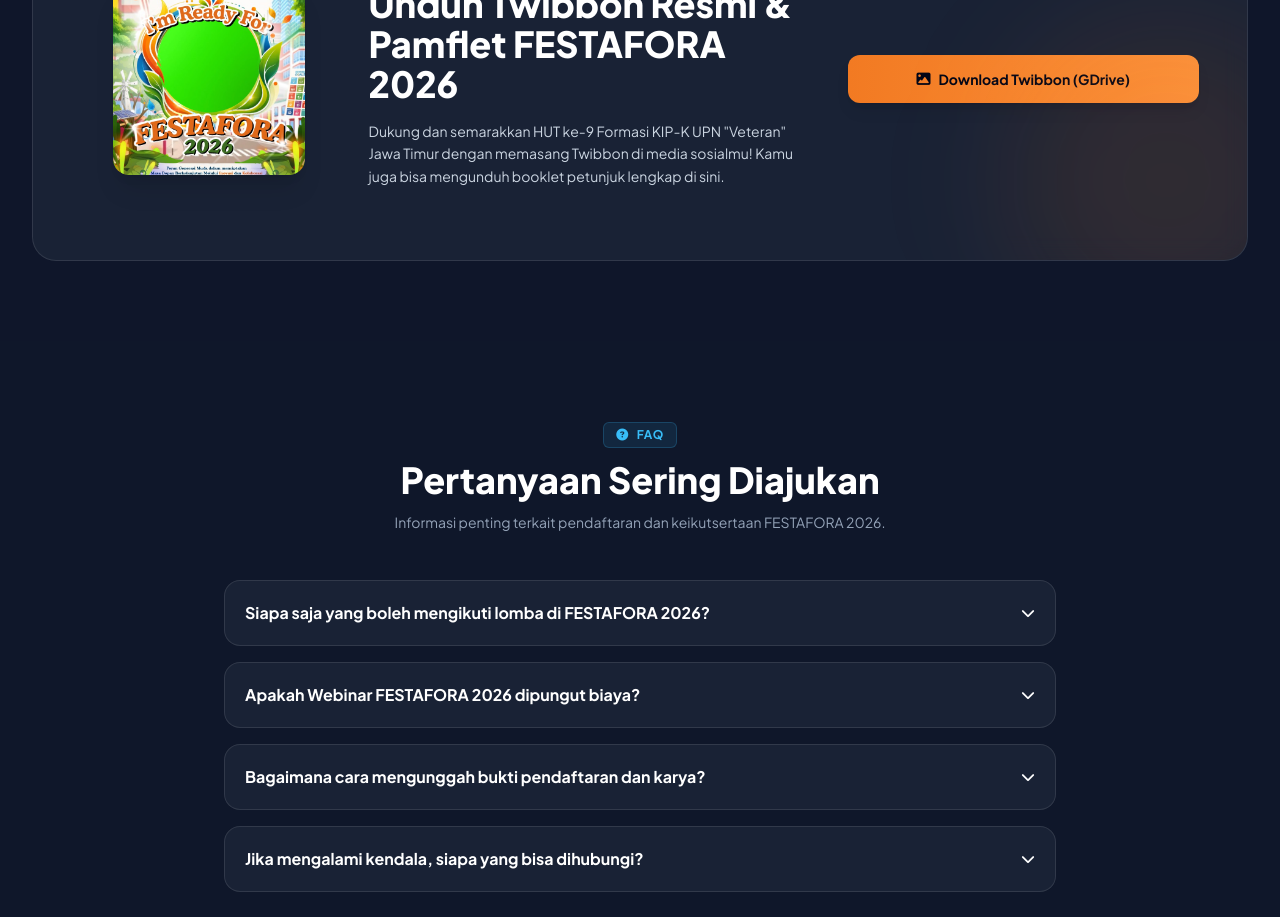
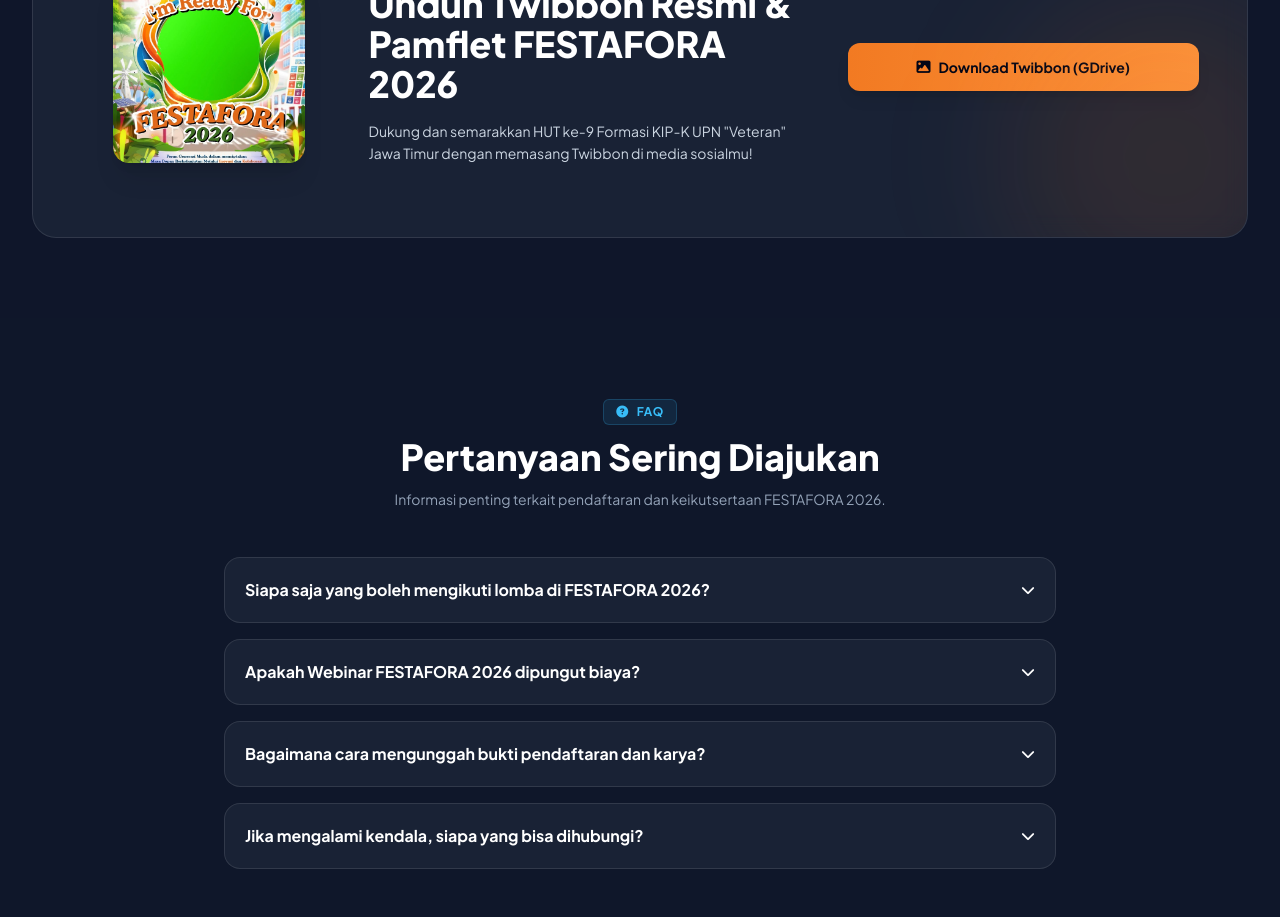
Before and after one commit to irbababul/festafora2026, a React (Vite) app: page / in a window 1280 px wide. Shown: the part 3660-4577 px from the top of the page. Built offline with nearby package versions, Linux system fonts and the light colour scheme; the HTML template or start-up script is replaced by a standard one.

Commit message:
Update Twibbon description text
Removed the mention of downloading the booklet from the paragraph.

```diff
--- a/src/components/Twibbon.jsx
+++ b/src/components/Twibbon.jsx
@@ -32,7 +32,7 @@
                                 Unduh Twibbon Resmi & Pamflet FESTAFORA 2026
                             </h3>
                             <p className="text-slate-300 text-sm leading-relaxed mb-6">
-                                Dukung dan semarakkan HUT ke-9 Formasi KIP-K UPN "Veteran" Jawa Timur dengan memasang Twibbon di media sosialmu! Kamu juga bisa mengunduh booklet petunjuk lengkap di sini.
+                                Dukung dan semarakkan HUT ke-9 Formasi KIP-K UPN "Veteran" Jawa Timur dengan memasang Twibbon di media sosialmu!
                             </p>
                         </div>
 
```
